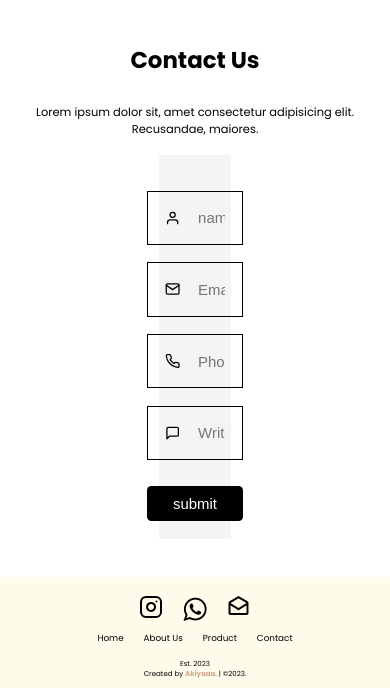
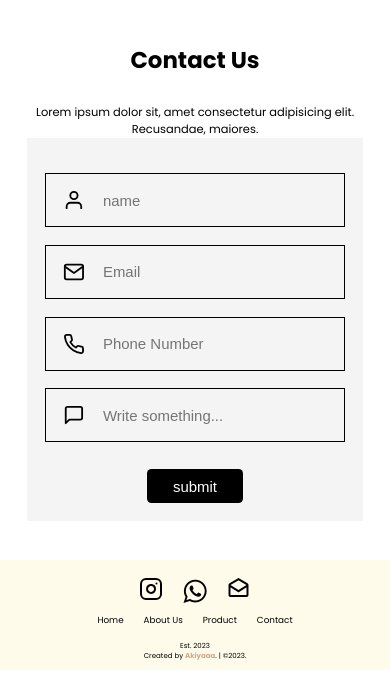
Before and after one commit to Akiyaaaaaa/vionnet-landing-page, a plain HTML site: page index.html in a window 390 px wide. Shown: the part 3420-4108 px from the top of the page. Drawn offline with nearby package versions, Linux system fonts and the light colour scheme; files whose address does not match are found by name.

Commit message:
contact us media query fixed

```diff
--- a/css/style.css
+++ b/css/style.css
@@ -375,6 +375,9 @@ footer .credit a {
     flex: 50%;
     max-width: 50%;
   }
+  .contact .row {
+    margin: 0;
+  }
   /* .shop .row {
     flex-wrap: wrap;
     justify-items: center;
```
